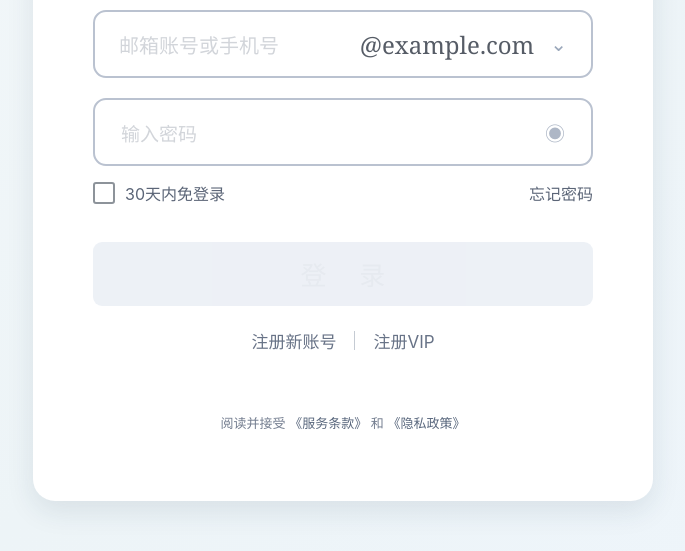
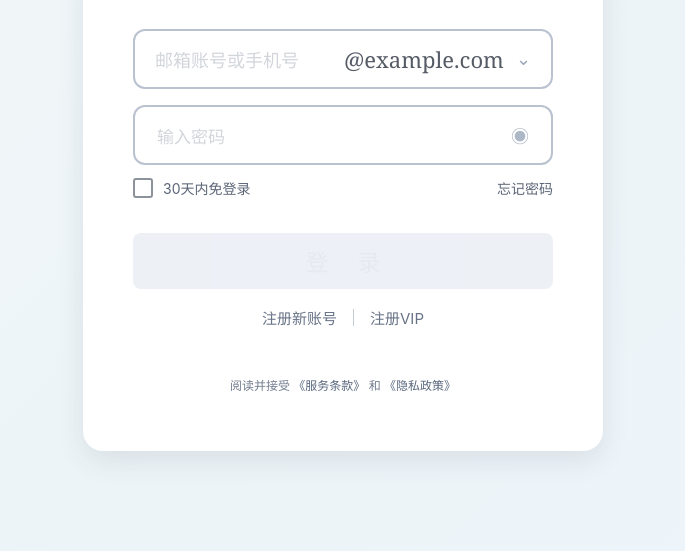
Before and after one commit to arxinor-collab/email-simulator-learning, a website: page docs/index.html in a window 1280 px wide. Shown: the part 249-800 px from the top of the page, without its empty margins (297-982 px from the left). Drawn offline with Linux system fonts and the light colour scheme.

Commit message:
Further reduce login card size

```diff
--- a/docs/styles.css
+++ b/docs/styles.css
@@ -29,18 +29,18 @@ button:disabled { cursor: not-allowed; opacity: .55; }
 
 body.login-mode { background: #f1f6f9; }
 .login-shell { display: grid; min-height: 100vh; place-items: center; padding: 42px 20px; background: linear-gradient(135deg, #f4f8fa 0%, #edf4f7 52%, #eef5fb 100%); }
-.login-card { position: relative; width: min(620px, calc(100% - 24px)); min-height: 700px; overflow: hidden; border-radius: 22px; padding: 58px 42px 30px; background: #fff; box-shadow: 0 10px 28px rgb(32 54 75 / 10%); }
+.login-card { position: relative; width: min(520px, calc(100% - 24px)); min-height: 600px; overflow: hidden; border-radius: 20px; padding: 46px 30px 24px; background: #fff; box-shadow: 0 10px 28px rgb(32 54 75 / 10%); }
 .login-heading { position: relative; z-index: 1; text-align: center; }
 .login-kicker { color: #87a1bd; font-size: 12px; letter-spacing: .2em; }
-.login-heading h1 { margin: 13px 0 8px; color: #121820; font-size: 36px; letter-spacing: .03em; }
+.login-heading h1 { margin: 11px 0 7px; color: #121820; font-size: 32px; letter-spacing: .03em; }
 .login-heading p { margin: 0; color: #94a0b0; font-size: 13px; }
-.login-form { position: relative; z-index: 1; width: min(500px, 100%); margin: 42px auto 0; }
-.login-field { position: relative; display: flex; min-height: 68px; align-items: center; border: 2px solid #bac2d0; border-radius: 13px; padding: 0 24px; color: #525c6e; background: #fff; font-size: 20px; transition: border-color .18s ease, box-shadow .18s ease; }
+.login-form { position: relative; z-index: 1; width: min(420px, 100%); margin: 32px auto 0; }
+.login-field { position: relative; display: flex; min-height: 60px; align-items: center; border: 2px solid #bac2d0; border-radius: 12px; padding: 0 20px; color: #525c6e; background: #fff; font-size: 18px; transition: border-color .18s ease, box-shadow .18s ease; }
 .login-field:focus-within, .student-picker:focus, .student-picker.expanded { border-color: #4b78eb; box-shadow: 0 0 0 4px #edf2ff; outline: none; }
 .field-placeholder { color: #d2d5da; }
-.account-username { color: #4b5362; font-family: Georgia, "Times New Roman", serif; font-size: 23px; }
-.account-domain { margin-left: auto; color: #565c66; font-family: Georgia, "Times New Roman", serif; font-size: 24px; }
-.picker-arrow { margin-left: 16px; color: #9aa7ba; font-family: sans-serif; font-size: 20px; line-height: 1; transition: transform .18s ease; }
+.account-username { color: #4b5362; font-family: Georgia, "Times New Roman", serif; font-size: 21px; }
+.account-domain { margin-left: auto; color: #565c66; font-family: Georgia, "Times New Roman", serif; font-size: 22px; }
+.picker-arrow { margin-left: 12px; color: #9aa7ba; font-family: sans-serif; font-size: 18px; line-height: 1; transition: transform .18s ease; }
 .student-picker.expanded .picker-arrow { transform: rotate(180deg); }
 .student-menu { position: absolute; z-index: 5; right: 0; left: 0; display: grid; gap: 5px; margin-top: 8px; border: 1px solid #d7e0ed; border-radius: 13px; padding: 8px; background: #fff; box-shadow: 0 14px 30px rgb(40 61 92 / 15%); }
 .student-option { display: flex; min-height: 55px; align-items: center; gap: 11px; border: 0; border-radius: 9px; padding: 6px 12px; color: #45526a; background: #fff; text-align: left; }
@@ -51,29 +51,29 @@ body.login-mode { background: #f1f6f9; }
 .student-option small { color: #9aa6b6; font-family: Georgia, "Times New Roman", serif; font-size: 12px; }
 .student-option-check { color: #4d7ce9; font-size: 16px; opacity: 0; }
 .student-option.selected .student-option-check { opacity: 1; }
-.password-field { margin-top: 20px; }
-.password-field input { width: 100%; border: 0; outline: 0; color: #4b5362; background: transparent; font-family: Georgia, "Times New Roman", serif; font-size: 22px; letter-spacing: .18em; }
-.password-field input::placeholder { color: #d2d5da; font-family: -apple-system, BlinkMacSystemFont, "PingFang SC", "Microsoft YaHei", sans-serif; font-size: 19px; letter-spacing: 0; }
-.password-toggle { border: 0; padding: 0 2px; color: #aeb7c6; background: transparent; font-size: 20px; }
+.password-field { margin-top: 16px; }
+.password-field input { width: 100%; border: 0; outline: 0; color: #4b5362; background: transparent; font-family: Georgia, "Times New Roman", serif; font-size: 20px; letter-spacing: .18em; }
+.password-field input::placeholder { color: #d2d5da; font-family: -apple-system, BlinkMacSystemFont, "PingFang SC", "Microsoft YaHei", sans-serif; font-size: 17px; letter-spacing: 0; }
+.password-toggle { border: 0; padding: 0 2px; color: #aeb7c6; background: transparent; font-size: 18px; }
 .password-toggle.visible { color: #4b78eb; }
-.login-options { display: flex; min-height: 54px; align-items: center; justify-content: space-between; color: #5b6577; font-size: 16px; }
+.login-options { display: flex; min-height: 46px; align-items: center; justify-content: space-between; color: #5b6577; font-size: 14px; }
 .remember-option { display: inline-flex; align-items: center; gap: 10px; cursor: pointer; }
 .remember-option input { position: absolute; width: 1px; height: 1px; opacity: 0; }
-.fake-checkbox { display: inline-block; width: 22px; height: 22px; border: 2px solid #8d939a; border-radius: 3px; background: #fff; }
+.fake-checkbox { display: inline-block; width: 20px; height: 20px; border: 2px solid #8d939a; border-radius: 3px; background: #fff; }
 .remember-option input:checked + .fake-checkbox { border-color: #3f73ea; background: #3f73ea; box-shadow: inset 0 0 0 5px #fff; }
-.forgot-button { border: 0; padding: 0; color: #5b6577; background: transparent; font-size: 16px; }
+.forgot-button { border: 0; padding: 0; color: #5b6577; background: transparent; font-size: 14px; }
 .forgot-button:hover, .login-links button:hover, .login-terms button:hover { color: #3769db; }
 .login-feedback { min-height: 22px; color: #c47d2e; font-size: 13px; text-align: center; }
 .login-feedback.success { color: #2a986f; }
 .login-feedback.error { color: #c15259; }
 .login-feedback.info { color: #78869a; }
-.login-button { width: 100%; min-height: 64px; border: 0; border-radius: 9px; color: #fff; background: #376ff0; font-family: Georgia, "Times New Roman", serif; font-size: 26px; letter-spacing: .5em; text-indent: .5em; box-shadow: 0 7px 14px rgb(55 111 240 / 22%); transition: background .18s ease, transform .18s ease; }
+.login-button { width: 100%; min-height: 56px; border: 0; border-radius: 8px; color: #fff; background: #376ff0; font-family: Georgia, "Times New Roman", serif; font-size: 23px; letter-spacing: .5em; text-indent: .5em; box-shadow: 0 7px 14px rgb(55 111 240 / 22%); transition: background .18s ease, transform .18s ease; }
 .login-button:hover:not(:disabled) { background: #2c5fd3; transform: translateY(-1px); }
 .login-button:disabled { color: #d3d9e4; background: #dfe5ef; box-shadow: none; }
-.login-links { display: flex; align-items: center; justify-content: center; gap: 18px; margin-top: 22px; color: #8490a2; }
-.login-links button { border: 0; padding: 0; color: #687387; background: transparent; font-size: 17px; }
-.login-links span { width: 1px; height: 19px; background: #c5cbd3; }
-.login-terms { position: relative; z-index: 1; margin-top: 60px; color: #737d8f; font-size: 13px; text-align: center; }
+.login-links { display: flex; align-items: center; justify-content: center; gap: 16px; margin-top: 18px; color: #8490a2; }
+.login-links button { border: 0; padding: 0; color: #687387; background: transparent; font-size: 15px; }
+.login-links span { width: 1px; height: 17px; background: #c5cbd3; }
+.login-terms { position: relative; z-index: 1; margin-top: 48px; color: #737d8f; font-size: 12px; text-align: center; }
 .login-terms button { border: 0; padding: 0; color: #59677d; background: transparent; }
 
 .app-frame { display: flex; min-height: 100vh; flex-direction: column; max-width: 1540px; margin: 0 auto; background: var(--surface); box-shadow: 0 0 45px rgb(39 61 93 / 14%); }
--- a/public/styles.css
+++ b/public/styles.css
@@ -29,18 +29,18 @@ button:disabled { cursor: not-allowed; opacity: .55; }
 
 body.login-mode { background: #f1f6f9; }
 .login-shell { display: grid; min-height: 100vh; place-items: center; padding: 42px 20px; background: linear-gradient(135deg, #f4f8fa 0%, #edf4f7 52%, #eef5fb 100%); }
-.login-card { position: relative; width: min(620px, calc(100% - 24px)); min-height: 700px; overflow: hidden; border-radius: 22px; padding: 58px 42px 30px; background: #fff; box-shadow: 0 10px 28px rgb(32 54 75 / 10%); }
+.login-card { position: relative; width: min(520px, calc(100% - 24px)); min-height: 600px; overflow: hidden; border-radius: 20px; padding: 46px 30px 24px; background: #fff; box-shadow: 0 10px 28px rgb(32 54 75 / 10%); }
 .login-heading { position: relative; z-index: 1; text-align: center; }
 .login-kicker { color: #87a1bd; font-size: 12px; letter-spacing: .2em; }
-.login-heading h1 { margin: 13px 0 8px; color: #121820; font-size: 36px; letter-spacing: .03em; }
+.login-heading h1 { margin: 11px 0 7px; color: #121820; font-size: 32px; letter-spacing: .03em; }
 .login-heading p { margin: 0; color: #94a0b0; font-size: 13px; }
-.login-form { position: relative; z-index: 1; width: min(500px, 100%); margin: 42px auto 0; }
-.login-field { position: relative; display: flex; min-height: 68px; align-items: center; border: 2px solid #bac2d0; border-radius: 13px; padding: 0 24px; color: #525c6e; background: #fff; font-size: 20px; transition: border-color .18s ease, box-shadow .18s ease; }
+.login-form { position: relative; z-index: 1; width: min(420px, 100%); margin: 32px auto 0; }
+.login-field { position: relative; display: flex; min-height: 60px; align-items: center; border: 2px solid #bac2d0; border-radius: 12px; padding: 0 20px; color: #525c6e; background: #fff; font-size: 18px; transition: border-color .18s ease, box-shadow .18s ease; }
 .login-field:focus-within, .student-picker:focus, .student-picker.expanded { border-color: #4b78eb; box-shadow: 0 0 0 4px #edf2ff; outline: none; }
 .field-placeholder { color: #d2d5da; }
-.account-username { color: #4b5362; font-family: Georgia, "Times New Roman", serif; font-size: 23px; }
-.account-domain { margin-left: auto; color: #565c66; font-family: Georgia, "Times New Roman", serif; font-size: 24px; }
-.picker-arrow { margin-left: 16px; color: #9aa7ba; font-family: sans-serif; font-size: 20px; line-height: 1; transition: transform .18s ease; }
+.account-username { color: #4b5362; font-family: Georgia, "Times New Roman", serif; font-size: 21px; }
+.account-domain { margin-left: auto; color: #565c66; font-family: Georgia, "Times New Roman", serif; font-size: 22px; }
+.picker-arrow { margin-left: 12px; color: #9aa7ba; font-family: sans-serif; font-size: 18px; line-height: 1; transition: transform .18s ease; }
 .student-picker.expanded .picker-arrow { transform: rotate(180deg); }
 .student-menu { position: absolute; z-index: 5; right: 0; left: 0; display: grid; gap: 5px; margin-top: 8px; border: 1px solid #d7e0ed; border-radius: 13px; padding: 8px; background: #fff; box-shadow: 0 14px 30px rgb(40 61 92 / 15%); }
 .student-option { display: flex; min-height: 55px; align-items: center; gap: 11px; border: 0; border-radius: 9px; padding: 6px 12px; color: #45526a; background: #fff; text-align: left; }
@@ -51,29 +51,29 @@ body.login-mode { background: #f1f6f9; }
 .student-option small { color: #9aa6b6; font-family: Georgia, "Times New Roman", serif; font-size: 12px; }
 .student-option-check { color: #4d7ce9; font-size: 16px; opacity: 0; }
 .student-option.selected .student-option-check { opacity: 1; }
-.password-field { margin-top: 20px; }
-.password-field input { width: 100%; border: 0; outline: 0; color: #4b5362; background: transparent; font-family: Georgia, "Times New Roman", serif; font-size: 22px; letter-spacing: .18em; }
-.password-field input::placeholder { color: #d2d5da; font-family: -apple-system, BlinkMacSystemFont, "PingFang SC", "Microsoft YaHei", sans-serif; font-size: 19px; letter-spacing: 0; }
-.password-toggle { border: 0; padding: 0 2px; color: #aeb7c6; background: transparent; font-size: 20px; }
+.password-field { margin-top: 16px; }
+.password-field input { width: 100%; border: 0; outline: 0; color: #4b5362; background: transparent; font-family: Georgia, "Times New Roman", serif; font-size: 20px; letter-spacing: .18em; }
+.password-field input::placeholder { color: #d2d5da; font-family: -apple-system, BlinkMacSystemFont, "PingFang SC", "Microsoft YaHei", sans-serif; font-size: 17px; letter-spacing: 0; }
+.password-toggle { border: 0; padding: 0 2px; color: #aeb7c6; background: transparent; font-size: 18px; }
 .password-toggle.visible { color: #4b78eb; }
-.login-options { display: flex; min-height: 54px; align-items: center; justify-content: space-between; color: #5b6577; font-size: 16px; }
+.login-options { display: flex; min-height: 46px; align-items: center; justify-content: space-between; color: #5b6577; font-size: 14px; }
 .remember-option { display: inline-flex; align-items: center; gap: 10px; cursor: pointer; }
 .remember-option input { position: absolute; width: 1px; height: 1px; opacity: 0; }
-.fake-checkbox { display: inline-block; width: 22px; height: 22px; border: 2px solid #8d939a; border-radius: 3px; background: #fff; }
+.fake-checkbox { display: inline-block; width: 20px; height: 20px; border: 2px solid #8d939a; border-radius: 3px; background: #fff; }
 .remember-option input:checked + .fake-checkbox { border-color: #3f73ea; background: #3f73ea; box-shadow: inset 0 0 0 5px #fff; }
-.forgot-button { border: 0; padding: 0; color: #5b6577; background: transparent; font-size: 16px; }
+.forgot-button { border: 0; padding: 0; color: #5b6577; background: transparent; font-size: 14px; }
 .forgot-button:hover, .login-links button:hover, .login-terms button:hover { color: #3769db; }
 .login-feedback { min-height: 22px; color: #c47d2e; font-size: 13px; text-align: center; }
 .login-feedback.success { color: #2a986f; }
 .login-feedback.error { color: #c15259; }
 .login-feedback.info { color: #78869a; }
-.login-button { width: 100%; min-height: 64px; border: 0; border-radius: 9px; color: #fff; background: #376ff0; font-family: Georgia, "Times New Roman", serif; font-size: 26px; letter-spacing: .5em; text-indent: .5em; box-shadow: 0 7px 14px rgb(55 111 240 / 22%); transition: background .18s ease, transform .18s ease; }
+.login-button { width: 100%; min-height: 56px; border: 0; border-radius: 8px; color: #fff; background: #376ff0; font-family: Georgia, "Times New Roman", serif; font-size: 23px; letter-spacing: .5em; text-indent: .5em; box-shadow: 0 7px 14px rgb(55 111 240 / 22%); transition: background .18s ease, transform .15s ease; }
 .login-button:hover:not(:disabled) { background: #2c5fd3; transform: translateY(-1px); }
 .login-button:disabled { color: #d3d9e4; background: #dfe5ef; box-shadow: none; }
-.login-links { display: flex; align-items: center; justify-content: center; gap: 18px; margin-top: 22px; color: #8490a2; }
-.login-links button { border: 0; padding: 0; color: #687387; background: transparent; font-size: 17px; }
-.login-links span { width: 1px; height: 19px; background: #c5cbd3; }
-.login-terms { position: relative; z-index: 1; margin-top: 60px; color: #737d8f; font-size: 13px; text-align: center; }
+.login-links { display: flex; align-items: center; justify-content: center; gap: 16px; margin-top: 18px; color: #8490a2; }
+.login-links button { border: 0; padding: 0; color: #687387; background: transparent; font-size: 15px; }
+.login-links span { width: 1px; height: 17px; background: #c5cbd3; }
+.login-terms { position: relative; z-index: 1; margin-top: 48px; color: #737d8f; font-size: 12px; text-align: center; }
 .login-terms button { border: 0; padding: 0; color: #59677d; background: transparent; }
 
 .app-frame { display: flex; min-height: 100vh; flex-direction: column; max-width: 1540px; margin: 0 auto; background: var(--surface); box-shadow: 0 0 45px rgb(39 61 93 / 14%); }
```
Also changed, not shown: docs/index.html (+1 -1 lines), public/index.html (+1 -1 lines).
